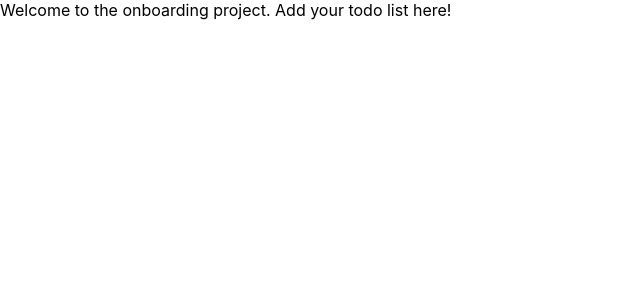
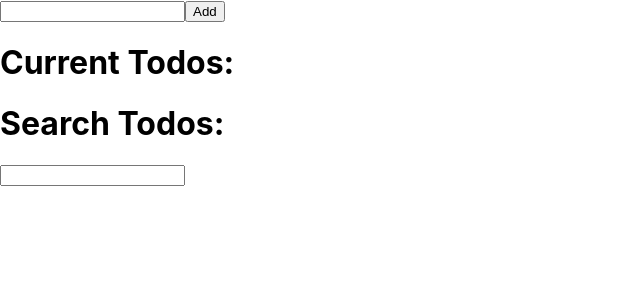
Before and after one commit to jbperry004/onboardingFall18, a React (Create React App) app: page / in a window 1280 px wide. Shown: the top 300 px of the page, without its empty margins (0-640 px from the left). Built offline with nearby package versions, Linux system fonts and the light colour scheme.

Commit message:
Phase 1 Rough Draft

```diff
--- a/src/components/ToDoContainer/index.js
+++ b/src/components/ToDoContainer/index.js
@@ -1,9 +1,143 @@
 import React, { Component } from "react";
 
-class ToDoContainer extends Component {
+
+let id = 0;
+
+class Add extends Component {
+  constructor(props) {
+    super(props);
+    this.state = {value : ''};
+
+    this.handleChange = this.handleChange.bind(this);
+    this.handleSubmit = this.handleSubmit.bind(this);
+  }
+
+  handleChange(event) {
+    this.setState({value: event.target.value});
+  }
+
+  handleSubmit(event) {
+    this.props.addTodo(this.state.value);
+    event.preventDefault();
+  }
+
+  render () {
+    return (
+      <form onSubmit = {this.handleSubmit}>
+        <input type="text" value={this.state.value} onChange={this.handleChange}/>
+        <input type="submit" value="Add"/>
+      </form>
+    );
+  }
+}
+
+class Todoitem extends Component {
+  constructor(props) {
+    super(props);
+    this.handleSubmit = this.handleSubmit.bind(this);
+  }
+
+  handleSubmit(event) {
+    this.props.deleteTodo(this.props.id);
+    event.preventDefault();
+  }
+
   render() {
     return (
-      <div>Welcome to the onboarding project. Add your todo list here!</div>
+      <form onSubmit={this.handleSubmit}>
+        <li>{this.props.payload}</li>
+        <input type="submit" value="delete"/>
+      </form>
+    );
+  }
+}
+
+class Current extends Component {
+  constructor(props) {
+    super(props);
+  }
+
+  render() {
+    const items = this.props.todos.map((todo) =>
+        <Todoitem id={todo.id} payload={todo.payload} deleteTodo={this.props.deleteTodo} />
+      );
+    return (
+      <div>
+        <h1>Current Todos:</h1>
+        <ul>{items}</ul>
+      </div>
+    );
+  }
+}
+
+class Search extends Component {
+  constructor(props) {
+    super(props);
+    this.handleChange = this.handleChange.bind(this);
+  }
+
+  handleChange(event) {
+    this.props.searchTodo(event.target.value);
+  }
+
+  render () {
+    return (
+      <div>
+        <h1>Search Todos:</h1>
+        <input type="text" onChange={this.handleChange}/>
+      </div>
+    );
+  }
+}
+
+class ToDoContainer extends Component {
+  constructor(props) {
+    super(props);
+    this.state = {allTodos : [], filter : ''};
+
+    this.addTodo = this.addTodo.bind(this);
+    this.deleteTodo = this.deleteTodo.bind(this);
+    this.searchTodo = this.searchTodo.bind(this);
+  }
+
+  addTodo (payload) {
+    this.setState((state, props) => ({
+      allTodos : state.allTodos.concat([{
+        payload : payload,
+        id : id
+      }])
+    }));
+    id++;
+  }
+
+  deleteTodo (id) {
+    this.setState((state, props) => ({
+      allTodos : state.allTodos.filter(item => item.id != id)
+    }));
+  }
+
+  searchTodo(criteria) {
+    this.setState({
+      filter : criteria
+    });
+  }
+
+  render() {
+
+    const displayTodos = this.state.allTodos.filter(item => item.payload.match(this.state.filter));
+
+    return (
+      <div>
+        <div>
+          <Add addTodo={this.addTodo} />
+        </div>
+        <div>
+          <Current todos={displayTodos} deleteTodo={this.deleteTodo} />
+        </div>
+        <div>
+          <Search searchTodo={this.searchTodo}/>
+        </div>
+      </div>
     );
   }
 }
```
